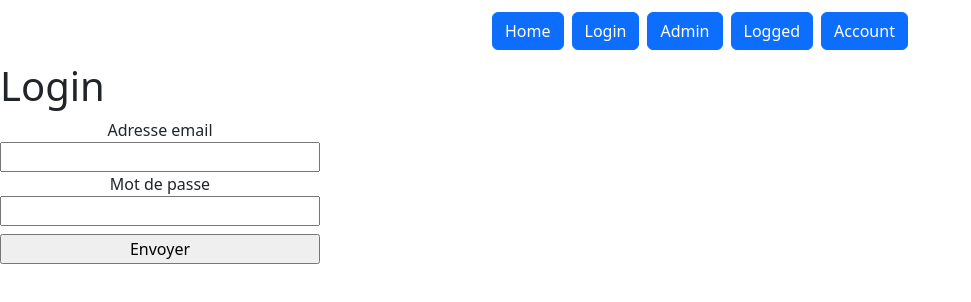
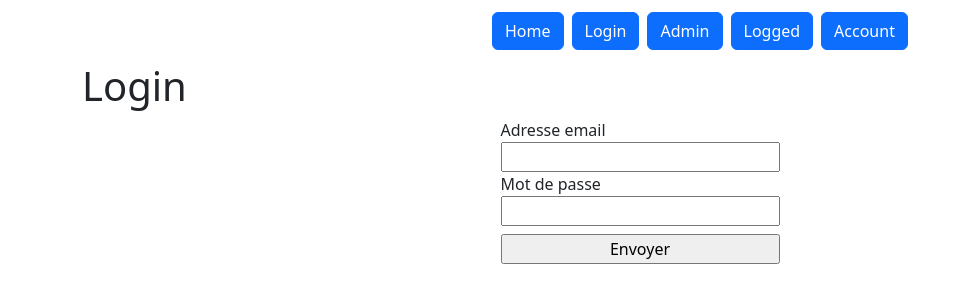
Before and after one commit to Shryler/blog-authentification, a React (Create React App) app: page /login in a window 1280 px wide. Shown: the top 302 px of the page, without its empty margins (0-971 px from the left). Built offline with nearby package versions, Linux system fonts and the light colour scheme.

Commit message:
Ajout CSS

```diff
--- a/src/App.css
+++ b/src/App.css
@@ -1,38 +1,7 @@
-.App {
-  text-align: center;
-}
-
-.App-logo {
-  height: 40vmin;
-  pointer-events: none;
-}
-
-@media (prefers-reduced-motion: no-preference) {
-  .App-logo {
-    animation: App-logo-spin infinite 20s linear;
-  }
-}
-
-.App-header {
-  background-color: #282c34;
-  min-height: 100vh;
+#form1 {
+  margin: auto;
   display: flex;
   flex-direction: column;
   align-items: center;
-  justify-content: center;
-  font-size: calc(10px + 2vmin);
-  color: white;
+  width: 50%;
 }
-
-.App-link {
-  color: #61dafb;
-}
-
-@keyframes App-logo-spin {
-  from {
-    transform: rotate(0deg);
-  }
-  to {
-    transform: rotate(360deg);
-  }
-}
--- a/src/components/LoginForm.jsx
+++ b/src/components/LoginForm.jsx
@@ -11,10 +11,10 @@ function LoginForm() {
     }
 
     return (
-        <form id="form1" onSubmit={handleFormSignInSubmit}  className="form-example w-50 text-center">
+        <form id="form1" onSubmit={handleFormSignInSubmit}>
             <div className="form-example d-flex flex-column w-50">
-                <label htmlFor="email">Adresse email </label>
-                <input type="email" name="email" id="email" required />
+                <label htmlFor="login">Adresse email </label>
+                <input type="text" name="login" id="login" required />
             </div>
             <div className="form-example d-flex flex-column w-50">
                 <label htmlFor="password">Mot de passe </label>
--- a/src/components/NavBar.jsx
+++ b/src/components/NavBar.jsx
@@ -3,13 +3,13 @@ import { Link } from 'react-router-dom';
 
 function NavBar() {
     return (<>
-        <div className='container text-center p-2 d-flex w-25 justify-content-around'>
+        <nav className='container text-center p-2 d-flex w-25 justify-content-around'>
             <Link to="/" className="nav-link p-1"><button className='btn btn-primary'>Home</button></Link>
             <Link to="/login" className="nav-link p-1"><button className='btn btn-primary'>Login</button></Link>
             <Link to="/admin" className="nav-link p-1"><button className='btn btn-primary'>Admin</button></Link>
             <Link to="/logged" className="nav-link p-1"><button className='btn btn-primary'>Logged</button></Link>
             <Link to="/account" className="nav-link p-1"><button className='btn btn-primary'>Account</button></Link>
-        </div>
+        </nav>
     </>
     );
 }
--- a/src/screens/BaseScreen.jsx
+++ b/src/screens/BaseScreen.jsx
@@ -3,11 +3,14 @@ import { Outlet } from 'react-router-dom';
 import NavBar from '../components/NavBar';
 
 const BaseScreen = () => {
-    return (
-        <div>
-            <NavBar />
-            <Outlet />
+    return (<>
+        <NavBar />
+        <div className="container">
+            <main>
+                <Outlet />
+            </main>
         </div>
+    </>
     );
 };
 
```
